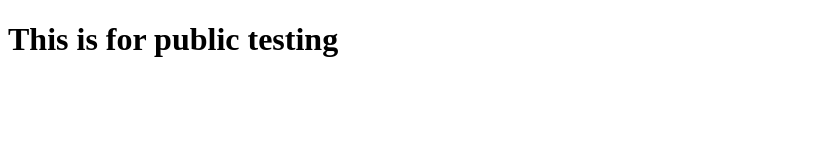
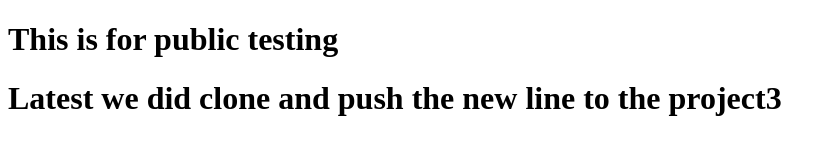
Before and after one commit to GitHub-vks/Project3, a plain HTML site: page index.html in a window 1280 px wide. Shown: the whole page, without its empty margins (0-836 px from the left). Drawn offline with Linux system fonts and the light colour scheme.

Commit message:
Latest we did clone and push the new line to the project3

```diff
--- a/index.html
+++ b/index.html
@@ -7,5 +7,7 @@
 </head>
 <body>
     <h1>This is for public testing</h1>
+    <h1>Latest we did clone and push the new line to the project3</h1>
+
 </body>
 </html>
```
